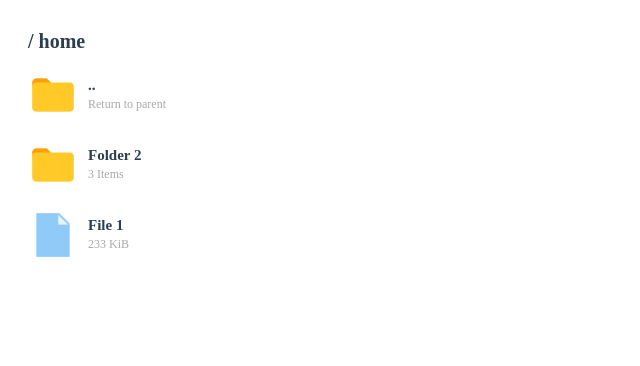
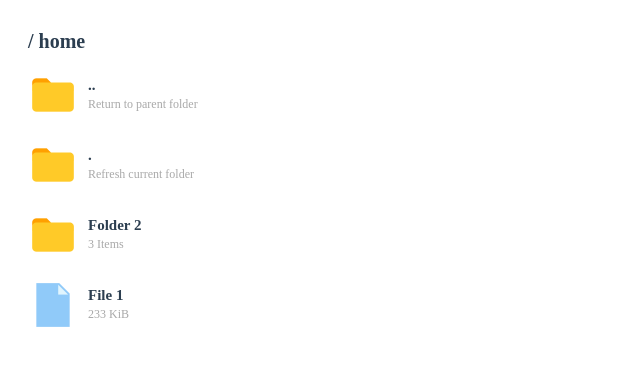
Before and after one commit to OrangeX4/Finux-vue, a Vue app: page / in a window 1280 px wide. Shown: the top 366 px of the page, without its empty margins (0-640 px from the left). Built offline with nearby package versions, Linux system fonts and the light colour scheme.

Commit message:
Add . folder

```diff
--- a/src/App.vue
+++ b/src/App.vue
@@ -1,6 +1,7 @@
 <template>
   <breadcrumb text="/home"></breadcrumb>
-  <Item name=".." description="Return to parent" icon="folder"></Item>
+  <Item name=".." description="Return to parent folder" icon="folder"></Item>
+  <Item name="." description="Refresh current folder" icon="folder"></Item>
   <Item name="Folder 2" description="3 Items" icon="folder"></Item>
   <Item name="File 1" description="233 KiB" icon="file"></Item>
 </template>
```
